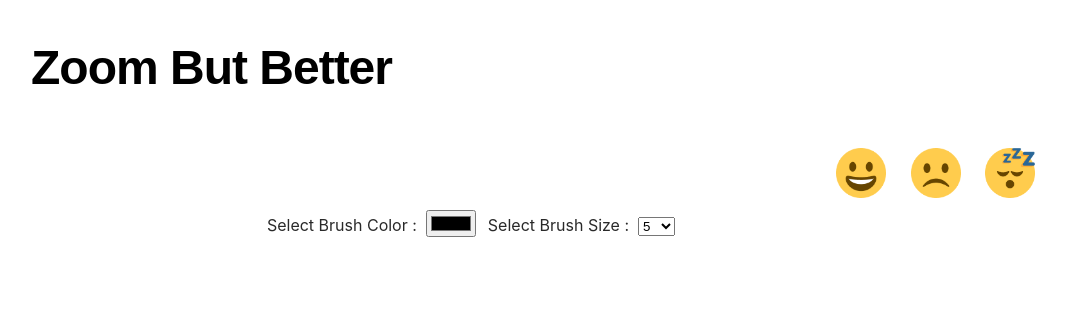
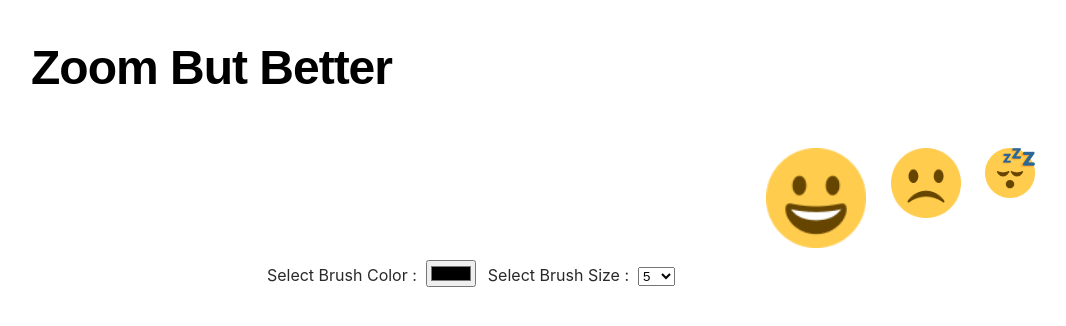
Before and after one commit to A-Telfer/CalgaryHacks2021, a React (Create React App) app in the folder frontend/: page / in a window 1280 px wide. Shown: the top 326 px of the page, without its empty margins (169-1235 px from the left). Built offline with nearby package versions, Linux system fonts and the light colour scheme.

Commit message:
updated timeout

```diff
--- a/frontend/src/components/emojis/Emojis.jsx
+++ b/frontend/src/components/emojis/Emojis.jsx
@@ -13,7 +13,7 @@ import surprise from './surprise.png'
 class Emojis extends Component {
 
     timeout;
-    socket = io.connect("http://localhost:3000");
+    // socket = io.connect("http://localhost:3000");
 
     constructor(props) {
         super(props);
@@ -41,13 +41,13 @@ class Emojis extends Component {
             <div className="emojis">
                 <div className="align-right">
                 <img className="image"
-                    width="50"
-                    height="50"
+                    width="100"
+                    height="100"
                     src={happy}
                     alt={sad}/>
                 <img className="image"
-                    width="50"
-                    height="50"
+                    width="70"
+                    height="70"
                     src={sad}
                     alt={happy}/>
                 <img className="image"
```
